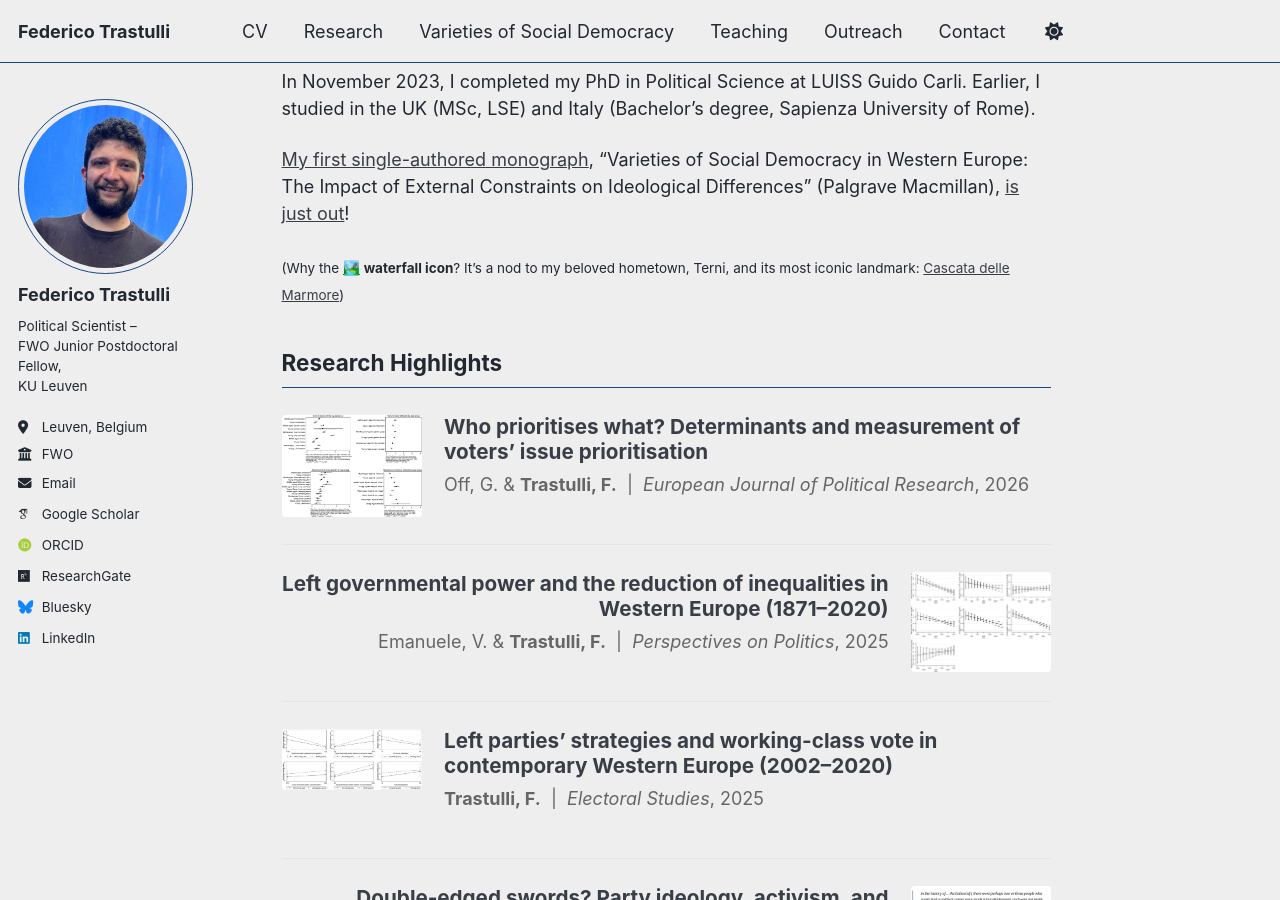
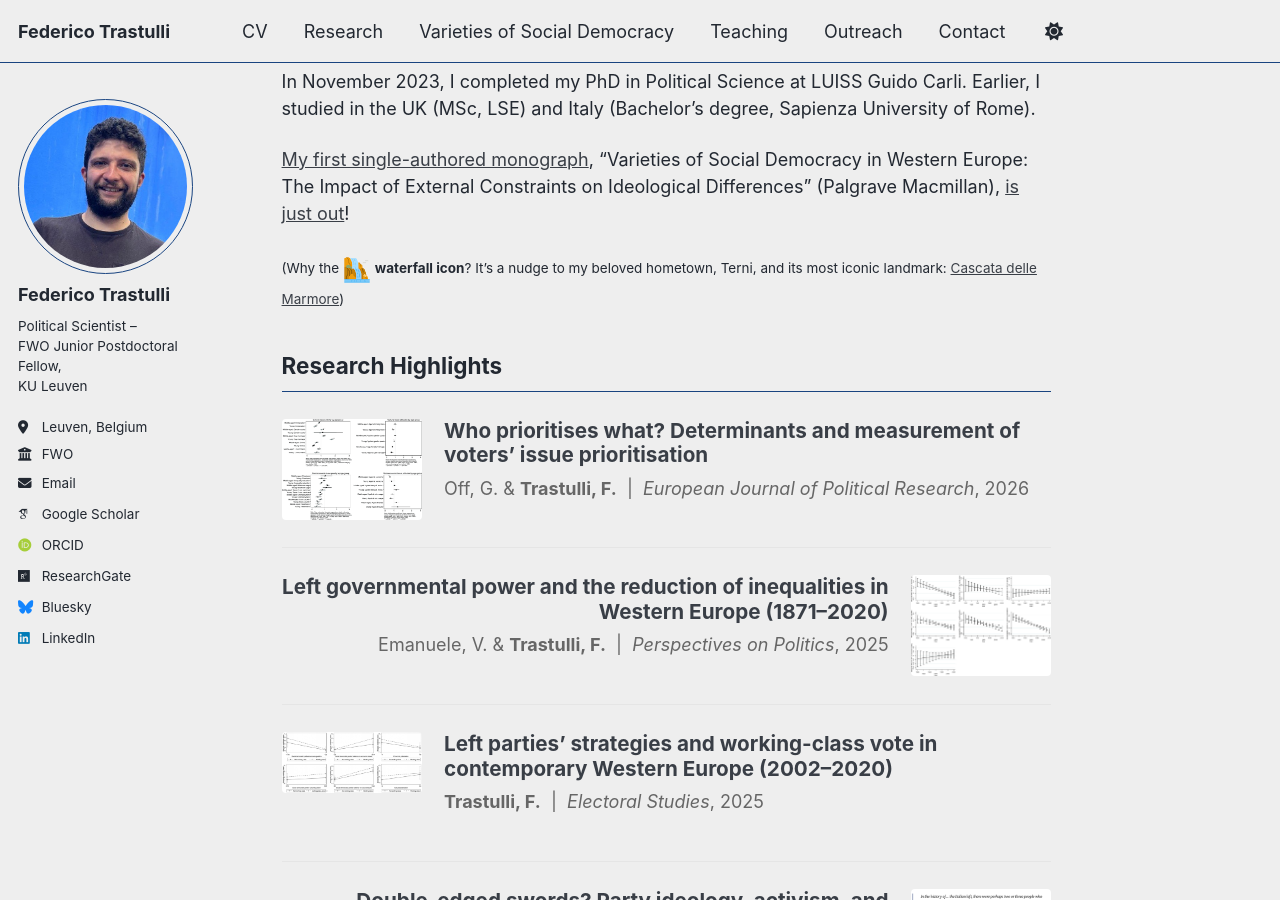
Before and after one commit to federicotrastulli/federicotrastulli.github.io, a Jekyll site: the page built from _pages/about.md, in a window 1280 px wide and 900 px high, scrolled down 673 px. Built offline with Jekyll 4.4.1, drawn with Linux system fonts in a browser that asks for light colours; some web fonts are replaced; a script bundle is joined from its source files by our own code; library files that are not in the unit come from our copies.

Commit message:
Update about.md

```diff
--- a/_pages/about.md
+++ b/_pages/about.md
@@ -21,7 +21,7 @@
 
 [My first single-authored monograph](https://federicotrastulli.github.io/vosd/), "Varieties of Social Democracy in Western Europe: The Impact of External Constraints on Ideological Differences" (Palgrave Macmillan), [is just out](https://link.springer.com/book/10.1007/978-3-032-26275-2)!
 
-<sub>(Why the <a href="images/marmore.png">🏞️</a> **waterfall icon**? It's a nod to my beloved hometown, Terni, and its most iconic landmark: <a href="https://turismo.comune.terni.it/sites/default/files/styles/original_webp/public/2023-11/cascata16.jpg.webp?itok=UVF7obnE">Cascata delle Marmore</a>)</sub>
+<sub>(Why the <a href="images/marmore.png"><img src="images/marmore.png" height="16" alt="waterfall icon"></a> <b>waterfall icon</b>? It's a nudge to my beloved hometown, Terni, and its most iconic landmark: <a href="https://turismo.comune.terni.it/sites/default/files/styles/original_webp/public/2023-11/cascata16.jpg.webp?itok=UVF7obnE">Cascata delle Marmore</a>)</sub>
 
 ## Research Highlights
 
```
